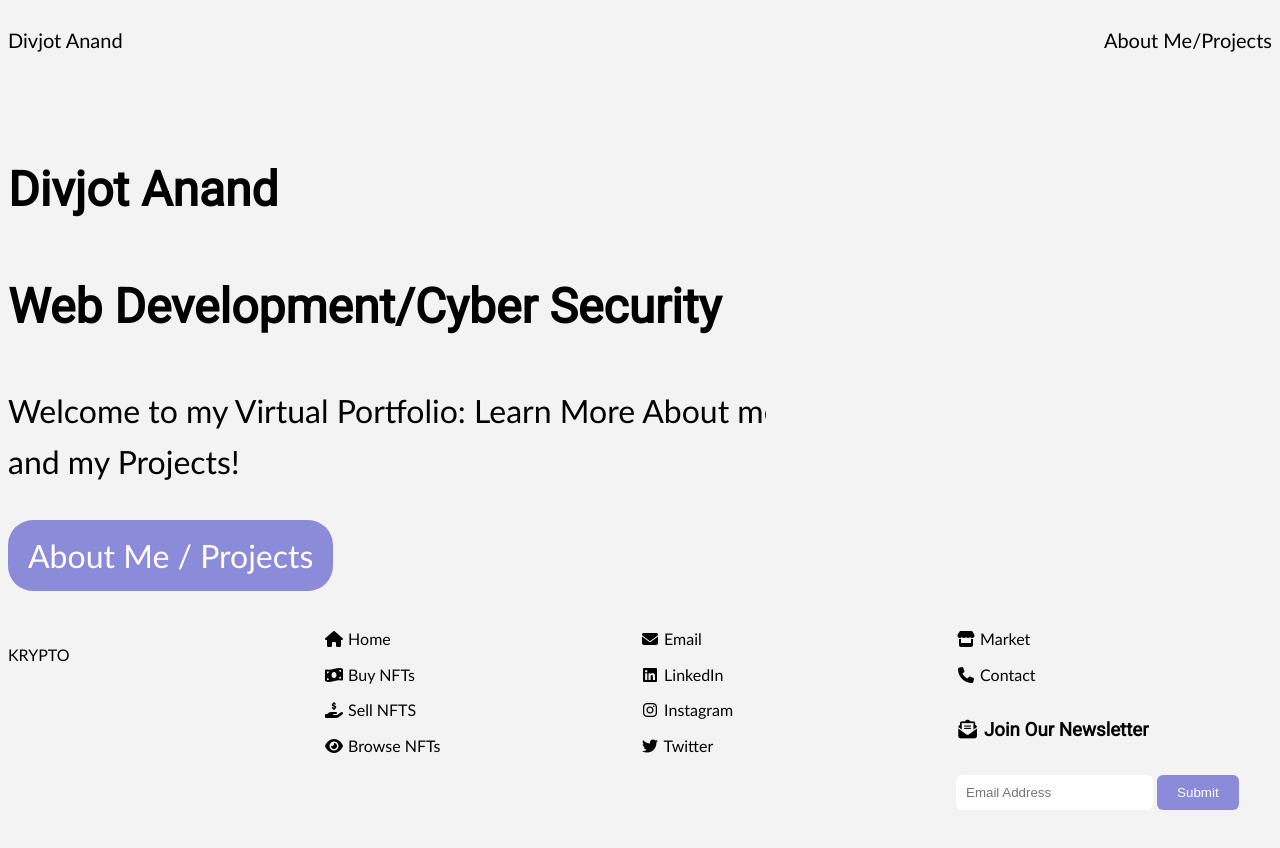
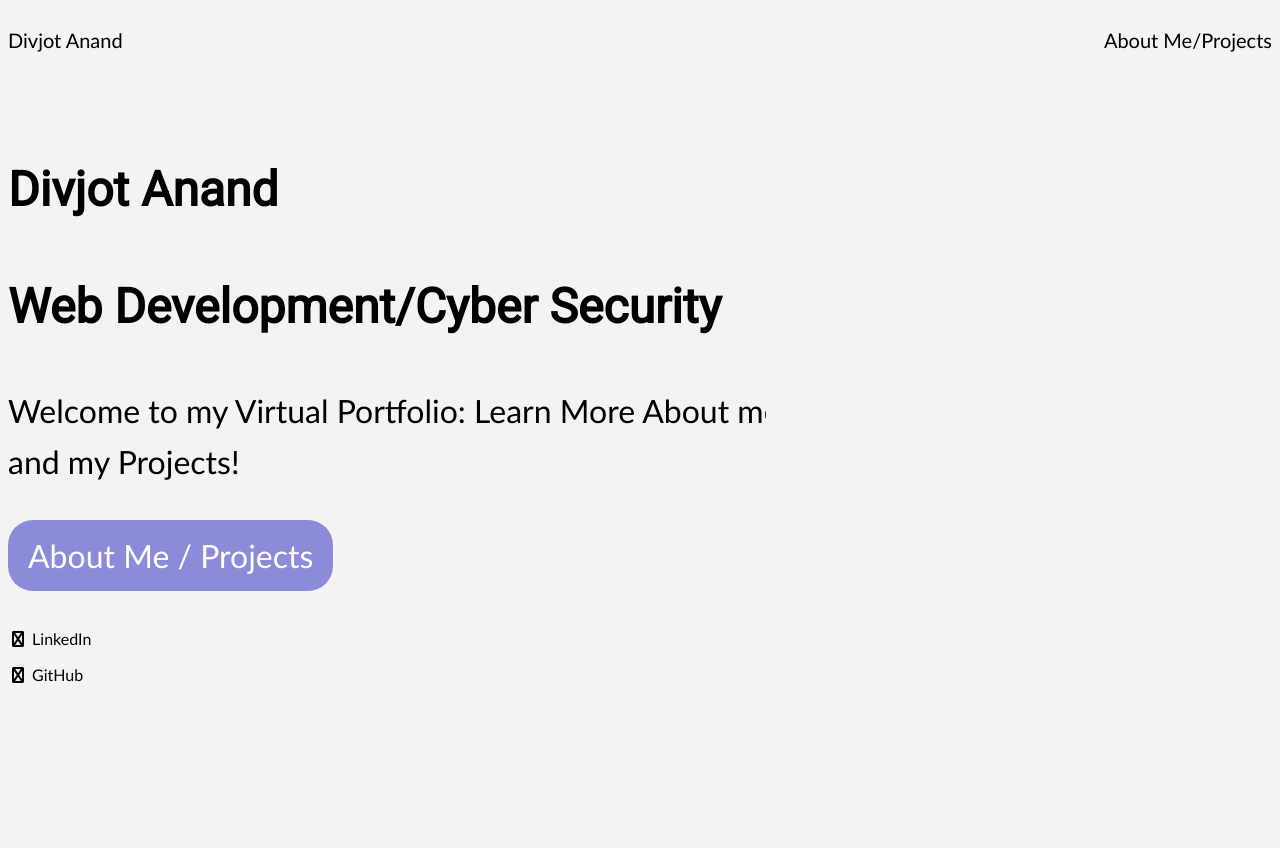
Before and after one commit to NJIT-WIS/midterm-portfolio-divanand13, a plain HTML site: page docs/index.html in a window 1280 px wide. After the commit the page ends 800 px from the top, so only its background shows below. Drawn offline with Linux system fonts and the light colour scheme; a web font is replaced by a local one.

Commit message:
fix footer #8

```diff
--- a/docs/index.html
+++ b/docs/index.html
@@ -40,29 +40,8 @@
 
         <footer>
             <div class="column">
-                <p>KRYPTO</p>
-            </div>
-            <div class="column">
-                <a href="#"><span class="footer-link"><i class="fas fa-home"></i> Home</span></a>
-                <a href="#"><span class="footer-link"><i class="fas fa-money-bill-wave"></i> Buy NFTs</span></a>
-                <a href="#"><span class="footer-link"><i class="fas fa-hand-holding-usd"></i> Sell NFTS</span></a>
-                <a href="#"><span class="footer-link"><i class="fas fa-eye"></i> Browse NFTs</span></a>
-            </div>
-            <div class="column">
-                <a href="#"><span class="footer-link"><i class="fas fa-envelope"></i> Email</span></a>
-                <a href="#"><span class="footer-link"><i class="fab fa-linkedin"></i> LinkedIn</span></a>
-                <a href="#"><span class="footer-link"><i class="fab fa-instagram"></i> Instagram</span></a>
-                <a href="#"><span class="footer-link"><i class="fab fa-twitter"></i> Twitter</span></a>
-            </div>
-            <div class="column">
-                <a href="#"><span class="footer-link"><i class="fas fa-store"></i> Market</span></a>
-                <a href="#"><span class="footer-link"><i class="fas fa-phone"></i> Contact</span></a>
-                <h3><i class="fas fa-envelope-open-text"></i> Join Our Newsletter</h3>
-                <form class="newsletter-form">
-                    <input type="email" placeholder="Email Address" required>
-                    <input type="submit" value="Submit">
-                </form>
-
+                <a href="#"><span class="footer-link"><i class="fas fa-linkedin"></i> LinkedIn</span></a>
+                <a href="#"><span class="footer-link"><i class="fas fa-github"></i> GitHub</span></a>
             </div>
         </footer>
     </main>
```
